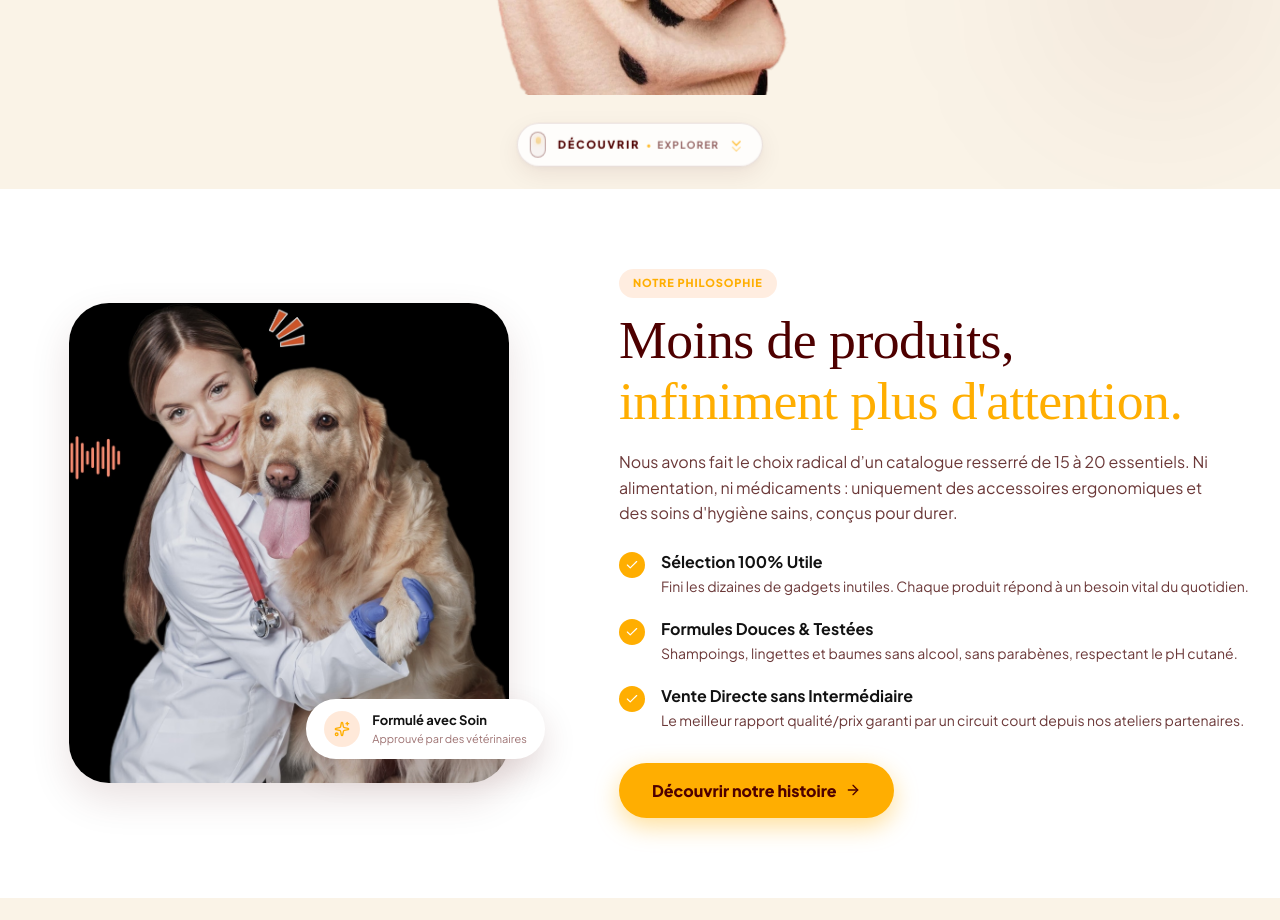
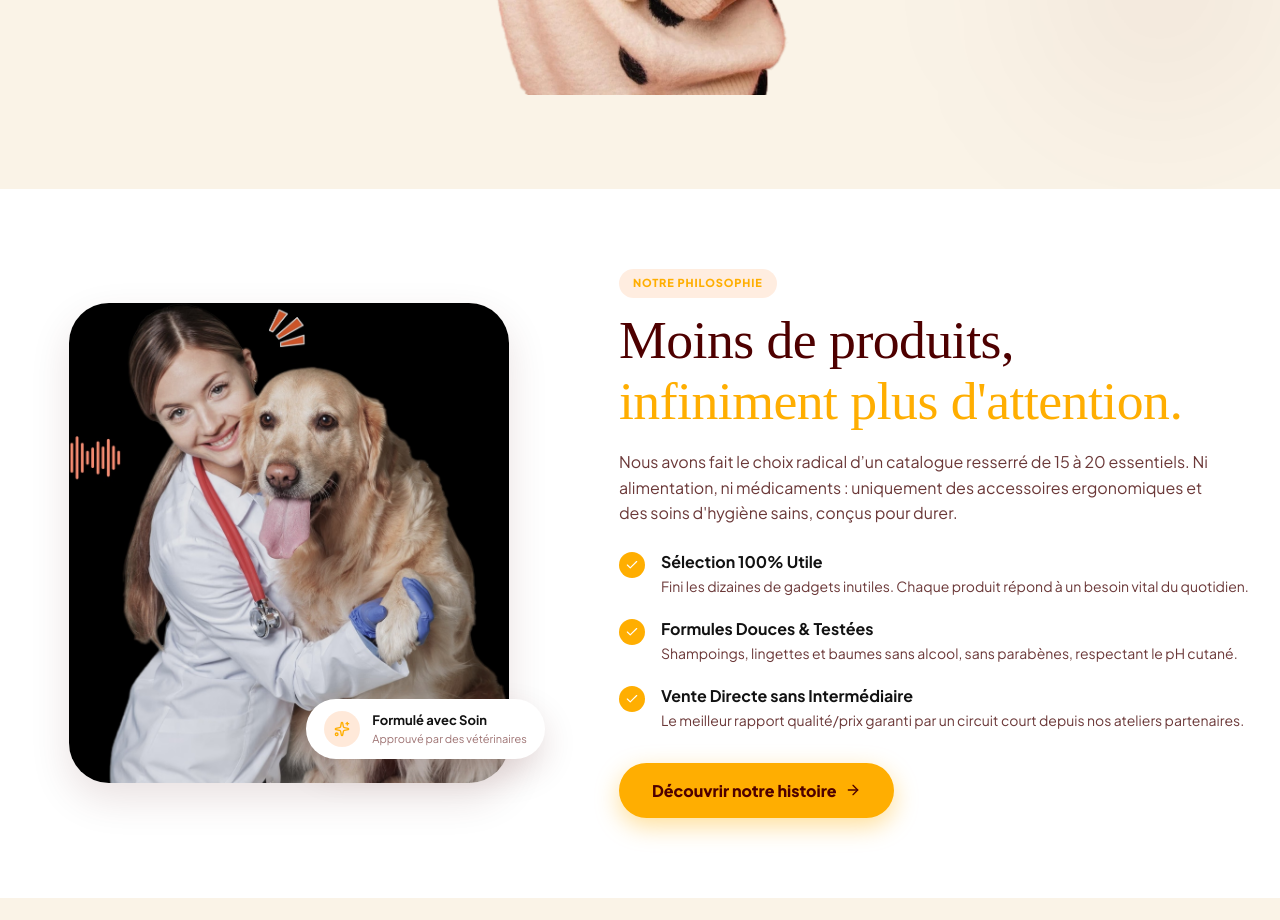
Before and after one commit to Talesman-index/Numa-pets, a React (Vite) app: page / in a window 1280 px wide. Shown: the part 880-1800 px from the top of the page. Built offline with nearby package versions, Linux system fonts and the light colour scheme; a web font is replaced by a local one.

Commit message:
refactor: remove scroll-down indicator from hero section

```diff
--- a/src/components/home/HeroSection.jsx
+++ b/src/components/home/HeroSection.jsx
@@ -1,6 +1,5 @@
 import React from 'react';
-import { ArrowUpRight, PawPrint, Leaf, Sparkles } from 'lucide-react';
-import { ScrollDownIndicator } from '../common/ScrollDownIndicator';
+import { ArrowUpRight, PawPrint, Leaf } from 'lucide-react';
 import { useHeroParallax } from '../../hooks/useScrollReveal';
 
 export const HeroSection = ({ onNavigate }) => {
@@ -146,9 +145,6 @@ export const HeroSection = ({ onNavigate }) => {
         </div>
 
       </div>
-
-      {/* Scroll-Down Indicator */}
-      <ScrollDownIndicator targetId="histoire-section" />
     </section>
   );
 };
```
